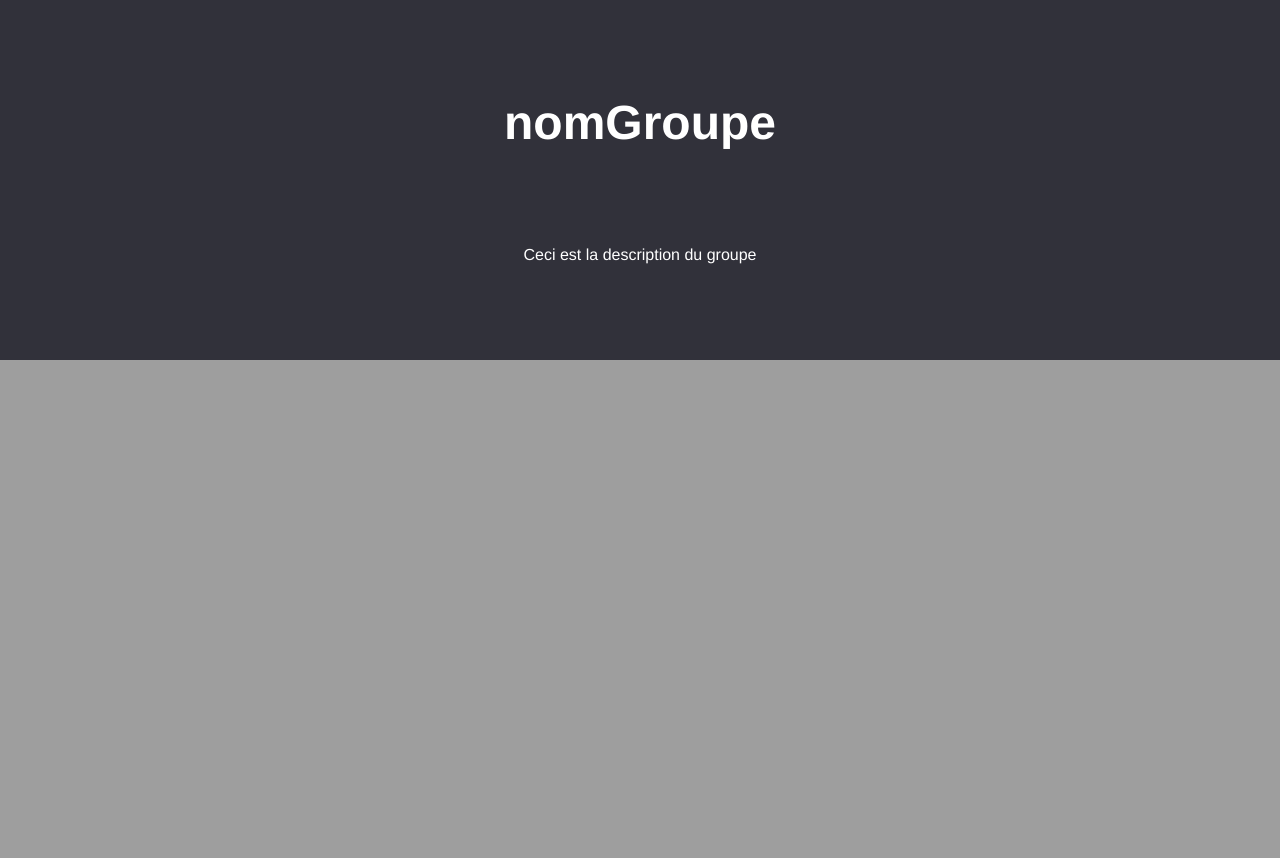
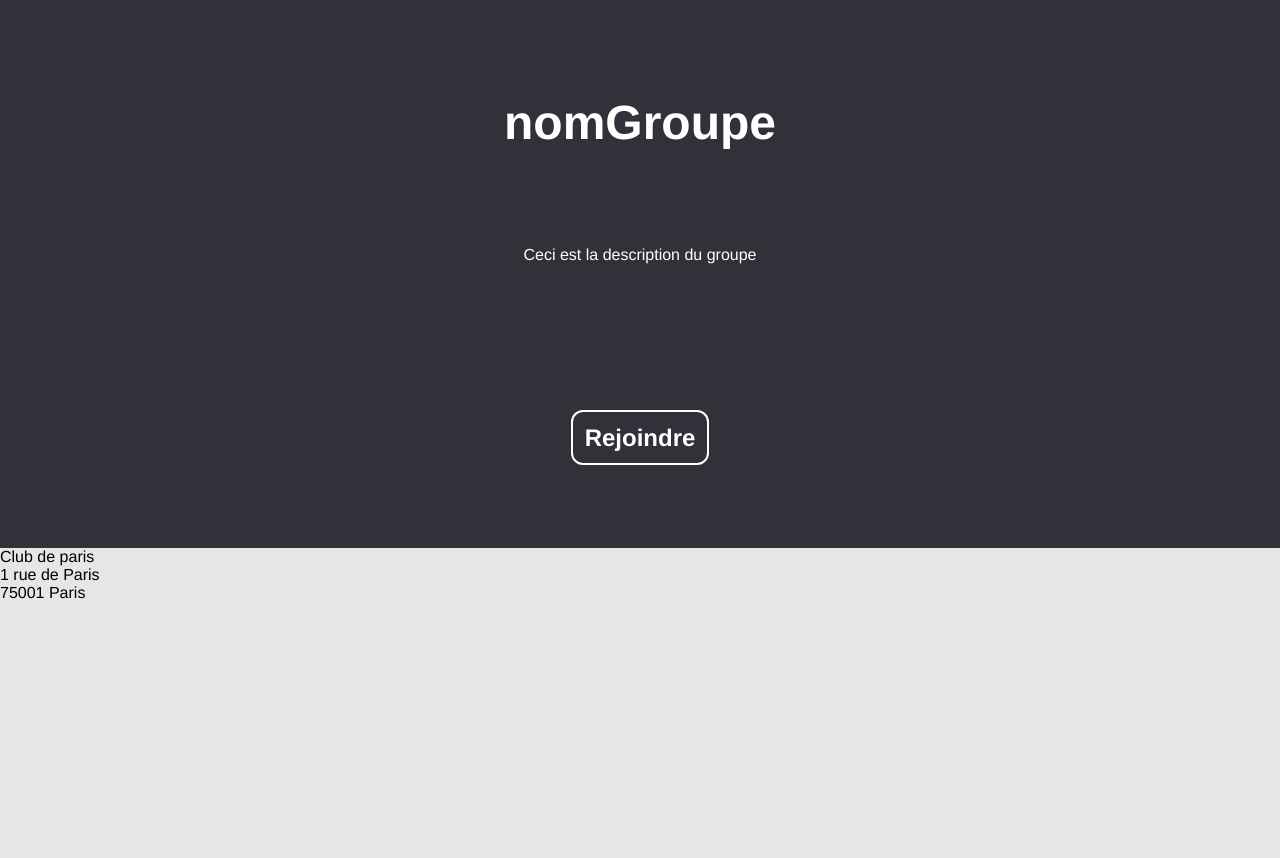
Before and after one commit to Jiawdft/G6B, a PHP site: page /Groupe.html in a window 1280 px wide. Shown: the part 795-1653 px from the top of the page. Before the commit the page ends 1155 px from the top, so only its background shows below. Run offline with PHP 8.4, Linux system fonts and the light colour scheme.

Commit message:
avancement
suite

```diff
--- a/Site/Groupe/Groupe.css
+++ b/Site/Groupe/Groupe.css
@@ -100,5 +100,28 @@ h1
 
 p
 {
-	padding-bottom: 6em;
+	padding-bottom: 16em;
 }
+
+#bouton
+{
+	text-decoration: none;
+	color: white;
+	font-size: 1.5em;
+	font-weight: bold;
+	position:relative;
+	bottom: 4em;
+	padding: 0.5em;
+	border: 0.1em solid white;
+	border-radius: 0.5em;
+}
+
+#bouton:hover
+{
+	color: #ffffff;
+	border: 0.2em solid #ffffff;
+}
+
+.googlemaps {
+	height: 30em;
+}
--- a/Site/Groupe/Groupe.html
+++ b/Site/Groupe/Groupe.html
@@ -39,10 +39,18 @@
   			<div id="descriptiongroupe">
   				<h1>nomGroupe</h1>
   				<p>Ceci est la description du groupe</p>
+          <a id="bouton" href="../Groupe/Rejoindre.php">Rejoindre</a>
   			</div>
 
-  			<div id="localisation">
+  			<div>
+          <p id="adresse">Club de paris <br> 1 rue de Paris <br>75001 Paris</p>
   			</div>
+
+        <div class="googlemaps" style="text-align: center">
+           <iframe src="https://www.google.com/maps/embed?pb=!1m14!1m12!1m3!1d85161.85430845951!2d2.3617916544987367!3d48.864518359376234!2m3!1f0!2f0!3f0!3m2!1i1024!2i768!4f13.1!5e0!3m2!1sfr!2sfr!4v1457358140451" style="height: 100%; width: 92%; border: none;"></iframe>
+        </div>
+
+
   		</section>
 
   		<section class="planning">
```
